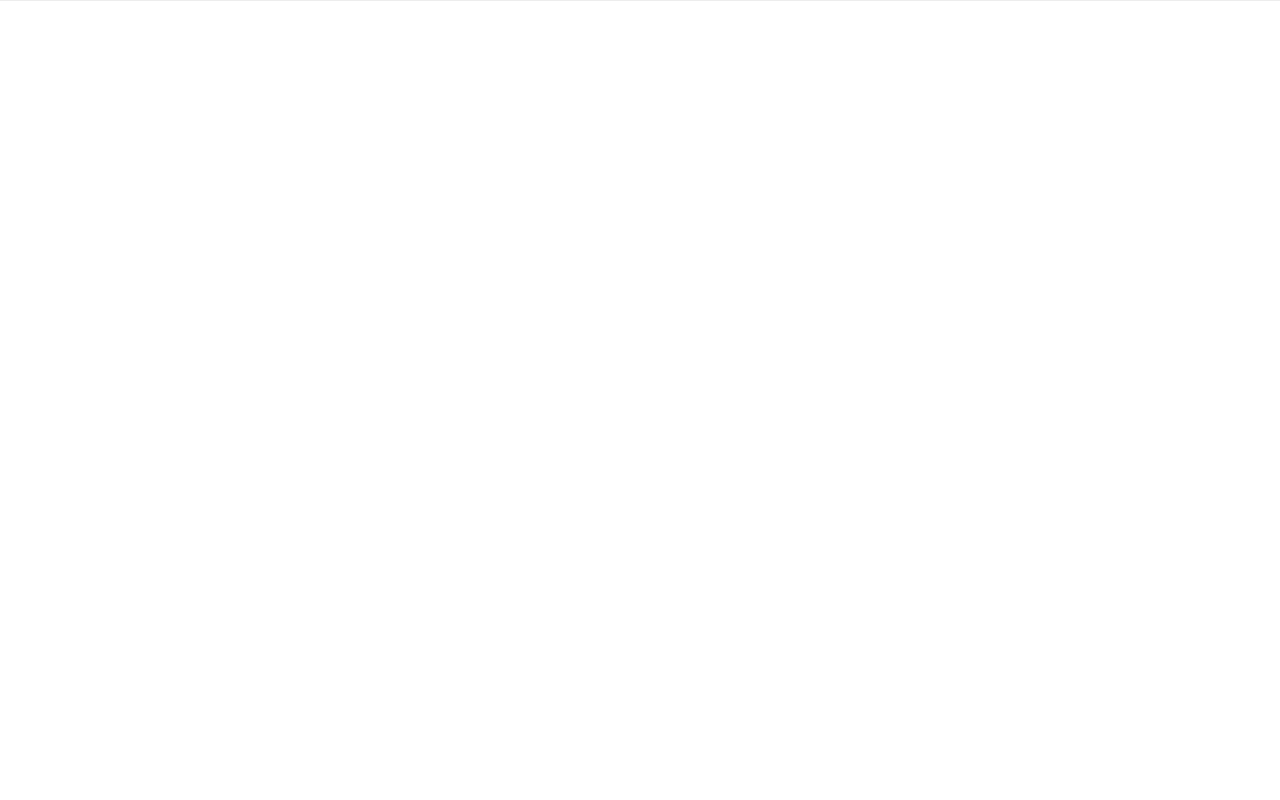
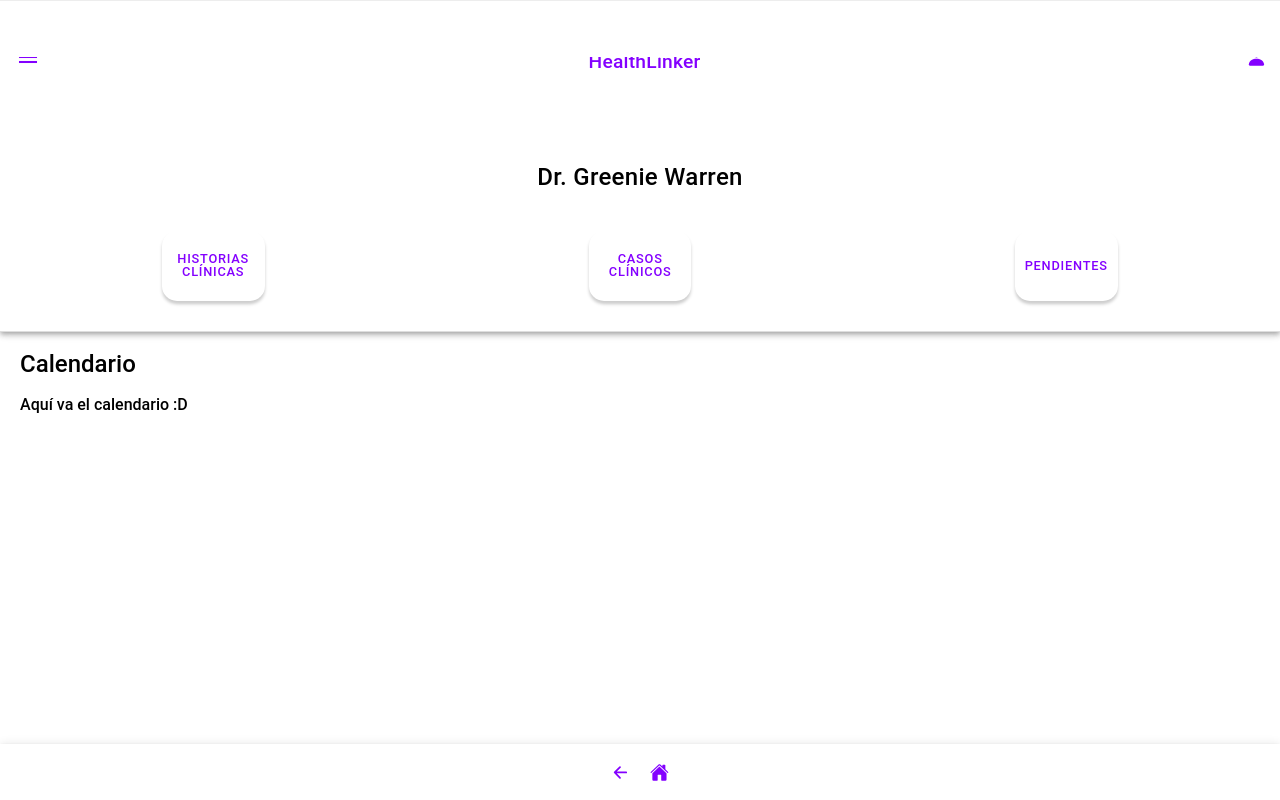
Before and after one commit to DaikoneKisu/health-linker-frontend, a React (Vite) app: page /dashboard in a window 1280 px wide. Built offline with nearby package versions, Linux system fonts and the light colour scheme.

Commit message:
añadido diseño del dashboard

```diff
--- a/package.json
+++ b/package.json
@@ -28,8 +28,8 @@
     "react-router-dom": "^5.3.4"
   },
   "devDependencies": {
+    "@capacitor/cli": "6.0.0",
     "@ionic/cli": "^7.2.0",
-    "@capacitor/cli": "6.0.0",
     "@testing-library/dom": ">=7.21.4",
     "@testing-library/jest-dom": "^5.16.5",
     "@testing-library/react": "^14.0.0",
@@ -44,7 +44,7 @@
     "jsdom": "^22.1.0",
     "terser": "^5.4.0",
     "typescript": "^5.1.6",
-    "vite": "^5.0.0",
+    "vite": "5.2.11",
     "vitest": "^0.34.6"
   },
   "description": "An Ionic project",
--- a/src/App.tsx
+++ b/src/App.tsx
@@ -10,8 +10,8 @@ import {
   setupIonicReact
 } from '@ionic/react';
 import { IonReactRouter } from '@ionic/react-router';
-import { ellipse, square, triangle } from 'ionicons/icons';
 import Login from './pages/login';
+import Dashboard from './pages/dashboard';
 
 /* Core CSS required for Ionic components to work properly */
 import '@ionic/react/css/core.css';
@@ -51,6 +51,7 @@ const App: React.FC = () => (
       <IonTabs>
         <IonRouterOutlet>
           <Route path="/login" component={Login} exact={true} />
+          <Route path="/dashboard" component={Dashboard} exact={true} />
           <Route path="/" render={() => <Redirect to="/login" />} exact={true} />
         </IonRouterOutlet>
         <IonTabBar>
--- /dev/null
+++ b/src/pages/dashboard.css
@@ -0,0 +1,62 @@
+ion-header{
+    background-color:initial;
+
+}
+
+ion-icon {
+    color: #8400ff;
+}
+
+
+ion-menu-button {
+    color: #8400ff;
+}
+
+ion-title {
+    text-align: center;
+    font-size: 1.5em;
+}
+
+.titulo-app {
+    font-size: 1.2em;
+    color: #8400ff;
+    text-align: center;
+}
+
+.botones-dashboard {
+    display: flex;
+    justify-content: space-around;
+    align-items: center;
+}
+
+
+.botones-inf {
+    display: flex;
+    justify-content: center;
+    align-items: center;
+
+}
+
+h2 {
+    margin-left: 20px;
+}
+
+h6 {
+    margin-left: 20px;
+}
+
+.boton-dashboard {
+    font-size: 0.8rem;
+    box-shadow: 0 0.2rem 0.2rem 0 rgba(0, 0, 0, 0.2);
+    color: #8400ff;
+    border-radius: 15px;
+    width: 8em;
+    height: 5.5em;
+    justify-content: center;
+    align-items: center;
+}
+
+.no-color {
+    --background: none;
+    --border-color: none;
+}
--- /dev/null
+++ b/src/pages/dashboard.tsx
@@ -0,0 +1,61 @@
+import { IonContent, IonMenuButton, IonHeader, IonPage, IonTitle, IonToolbar, IonButtons, IonCard, IonCardHeader, IonCardTitle, IonCardContent, IonButton, IonFooter, IonText, IonIcon, IonMenu, IonItemDivider, IonInfiniteScroll, IonInfiniteScrollContent } from '@ionic/react';
+import {home, arrowBack, person, today} from 'ionicons/icons';
+import './dashboard.css';
+
+const Dashboard: React.FC = () => {
+return (
+
+    <IonPage>
+        <IonHeader>
+            <IonToolbar>
+                <IonButtons slot="start">
+                    <IonMenuButton autoHide={false}></IonMenuButton>
+                </IonButtons>
+
+                <IonTitle className='titulo-app'>HealthLinker</IonTitle>
+                <IonButtons slot='end'>
+                    <IonButton shape='round'>
+                        <IonIcon icon={person}></IonIcon>
+                    </IonButton>
+                </IonButtons>
+            </IonToolbar>
+
+            <IonTitle>Dr. Greenie Warren</IonTitle>
+
+            <IonButtons className='botones-dashboard'>
+                <IonButton className='boton-dashboard'>Historias clínicas</IonButton>
+                <IonButton className='boton-dashboard'>Casos clínicos</IonButton>
+                <IonButton className='boton-dashboard'>Pendientes</IonButton>
+            </IonButtons>
+            <IonItemDivider></IonItemDivider>
+            </IonHeader>
+
+<IonContent>
+        <h2>Calendario</h2>
+        <h6>Aquí va el calendario :D</h6>
+        <h2></h2>
+        <h2></h2>
+        <h2></h2>
+        <h2></h2>
+        <h2></h2>
+        <h2></h2>
+</IonContent>
+
+        <IonFooter>
+            <IonToolbar>
+                <IonButtons className='botones-inf'>
+                    <IonButton >
+                        <IonIcon icon={arrowBack}></IonIcon>
+                    </IonButton>
+                    <IonButton>
+                        <IonIcon icon={home}></IonIcon>
+                    </IonButton>
+                </IonButtons>
+            </IonToolbar>
+        </IonFooter>
+    </IonPage>
+
+);
+};
+
+export default Dashboard;
--- a/src/pages/login.css
+++ b/src/pages/login.css
@@ -11,3 +11,7 @@ ion-button {
     margin: 60px;
     display: block;
   }
+
+ion-header {
+    background-color: #e6e6e6;
+}
```
Also changed, not shown: 1 other file (tests, documents, lock files or other folders).
